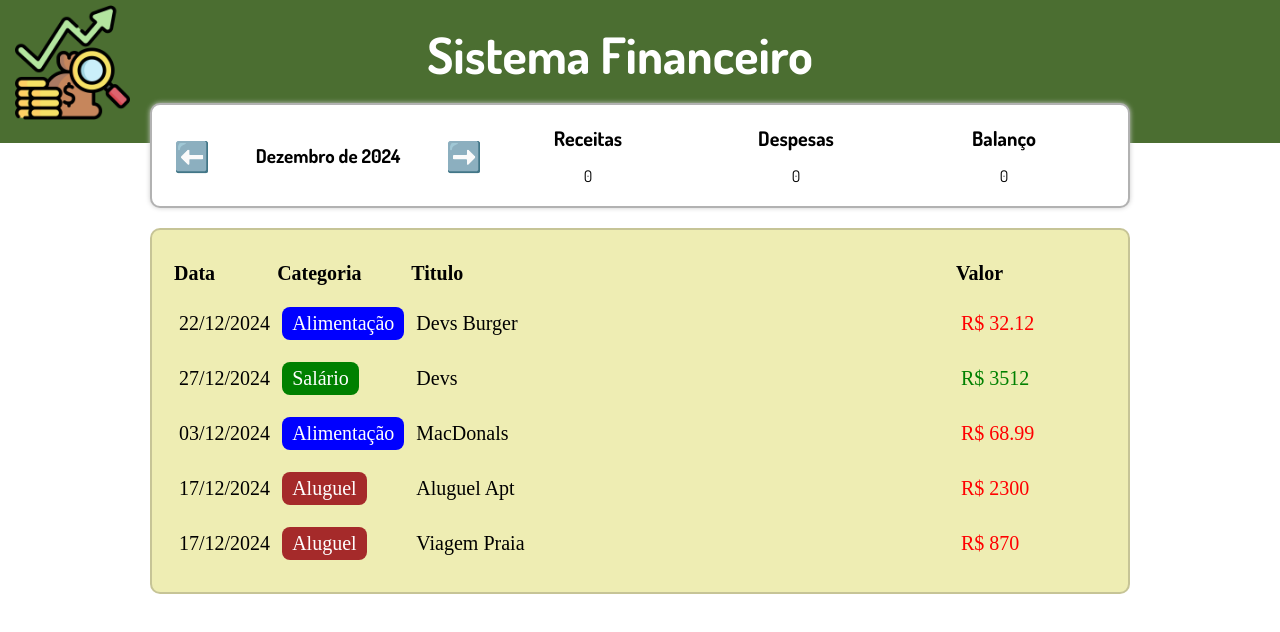
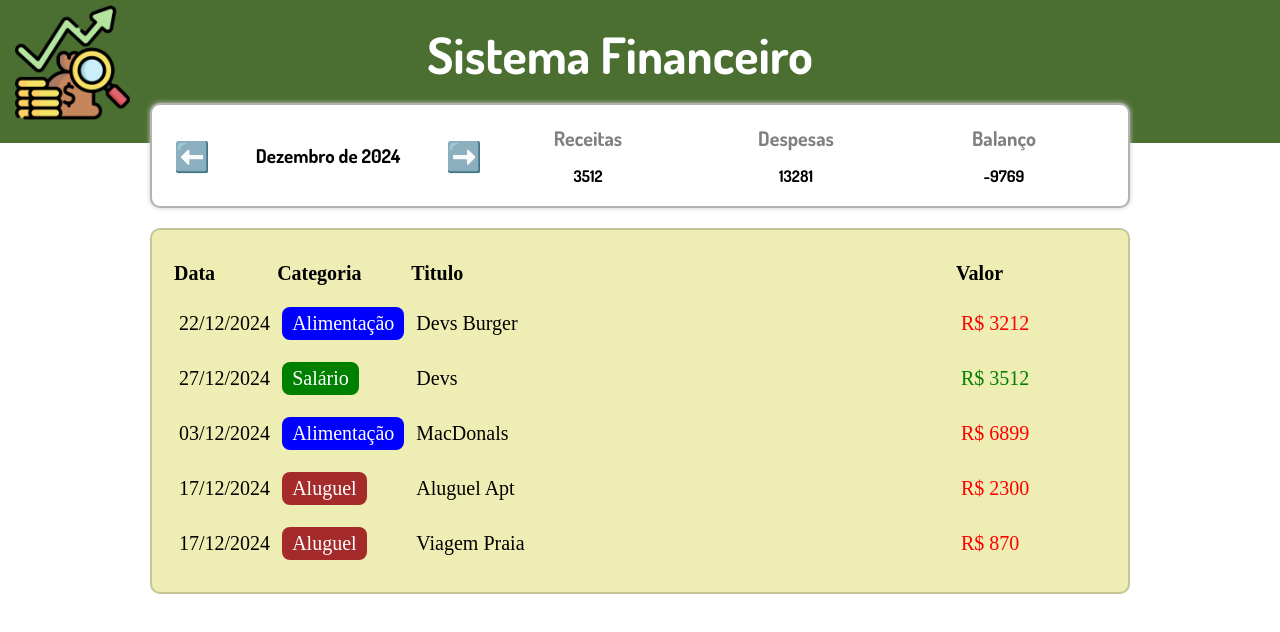
Before and after one commit to AndrePacolla/expense-tracker-, a React (Vite) app: page / in a window 1280 px wide. Shown: the top 632 px of the page. Built offline with nearby package versions, Linux system fonts and the light colour scheme.

Commit message:
setExpense and seIncome

```diff
--- a/src/App.tsx
+++ b/src/App.tsx
@@ -24,6 +24,23 @@ const  App = () => {
   useEffect(()=> {
     setFilteredList(filterListByMonth(list, currentMonth))
   },[list, currentMonth]);
+
+  useEffect(()=> {
+    let expenseCount = 0;
+    let incomeCount = 0;
+
+    for(let i in filteredList){
+      if(categories[filteredList[i].category].expense){
+        expenseCount += filteredList[i].value;
+      }else{
+        incomeCount += filteredList[i].value;
+      }
+    }
+
+    setIncome(incomeCount);
+    setExpense(expenseCount);
+  },[filteredList]);
+
 
   const handleMonthChange = (newMonth: string) => {
     setCurrentMonth(newMonth)
--- a/src/components/ResumeItem/styles.ts
+++ b/src/components/ResumeItem/styles.ts
@@ -8,11 +8,14 @@ export const Container = styled.div`
 export const Title = styled.div`
     font-size: 20px;
     font-weight: bold;
+    color:gray;
     text-align: center;
 
 `;
 
 export const Info = styled.div`
     text-align: center;
+    font-weight: bold;
+    color: black;
     margin-top: 15px;
 `;
--- a/src/data/items.ts
+++ b/src/data/items.ts
@@ -2,12 +2,12 @@ import {Item} from "../types/Item"
 
 
 export const items: Item[]  = [
-    {date: new Date(2024, 10 ,6), category: "food", title: "Devs Burger", value: 32.12},
-    {date: new Date(2024, 10 ,9), category: "salary", title: "Salário front", value: 3.512},
-    {date: new Date(2024, 11 ,22), category: "food", title: "Devs Burger", value: 32.12},
+    {date: new Date(2024, 10 ,6), category: "food", title: "Devs Burger", value: 3212},
+    {date: new Date(2024, 10 ,9), category: "salary", title: "Salário front", value: 3512},
+    {date: new Date(2024, 11 ,22), category: "food", title: "Devs Burger", value: 3212},
     {date: new Date(2024, 11 ,27), category: "salary", title: "Devs", value: 3512},
 
-    {date: new Date(2024, 11 ,3),category:"food", title: "MacDonals", value: 68.99},
+    {date: new Date(2024, 11 ,3),category:"food", title: "MacDonals", value: 6899},
     {date: new Date(2024, 11 ,17), category: "rent", title: "Aluguel Apt", value: 2300},
     {date: new Date(2024, 11 ,17), category: "rent", title: "Viagem Praia", value: 870},
     {date: new Date(2025, 0 ,17), category: "salary", title: "Salário front", value: 4300},
```
